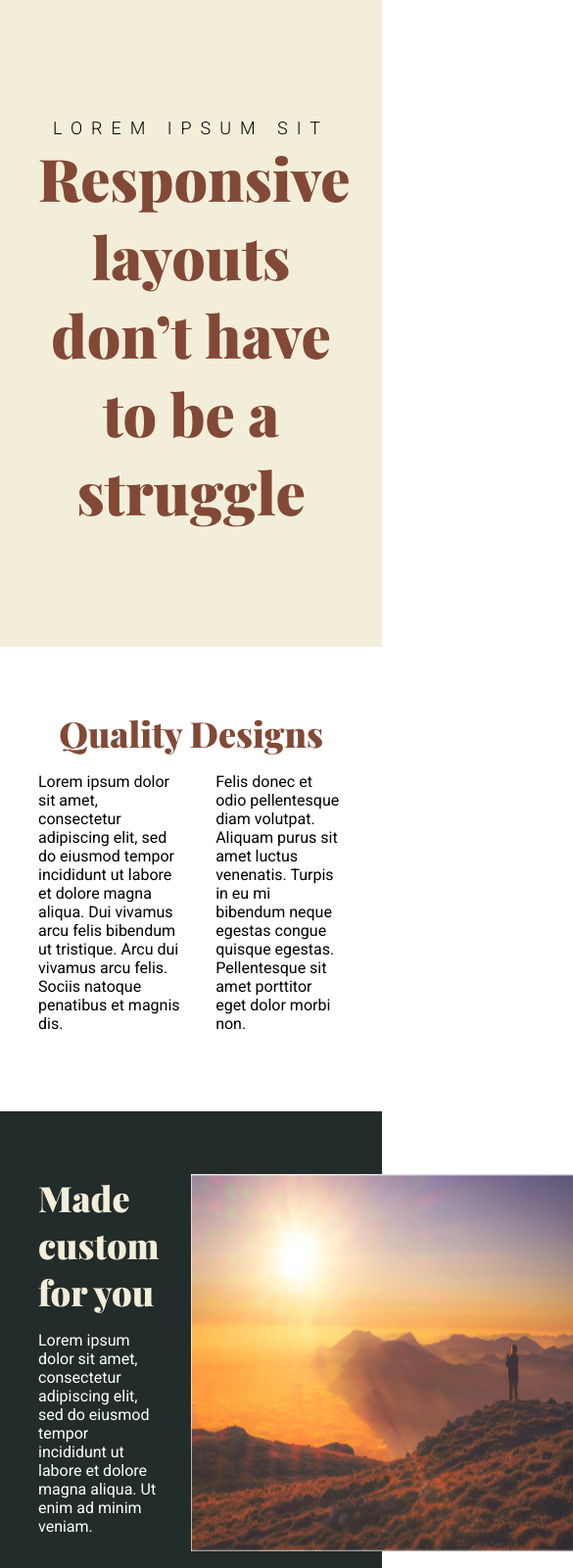
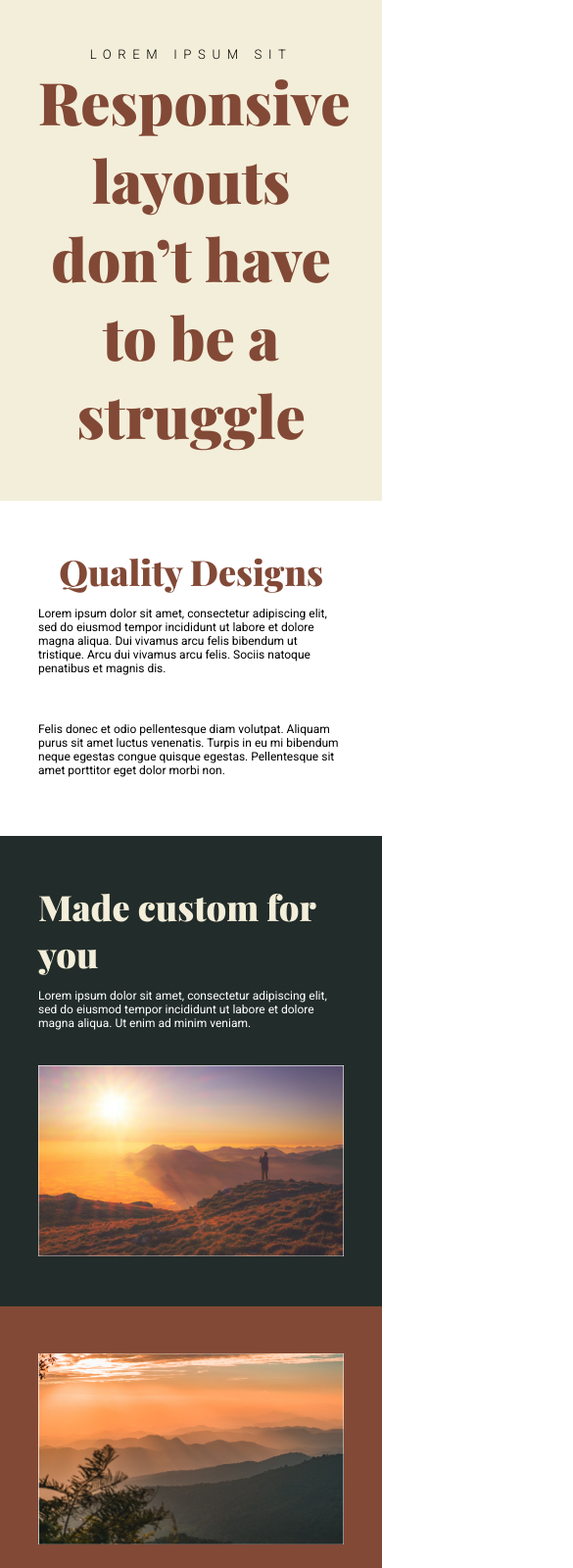
Before and after one commit to neeflez/Conquering-Responsive-Layouts, a plain HTML site: page challenge 6/index.html in a window 390 px wide. Shown: the top 1600 px of the page at 98% size, 585 px wide, since content can reach past the window. Drawn offline with nearby package versions, Linux system fonts and the light colour scheme.

Commit message:
adding media queries to challenge 6
just making layout more responsive

```diff
--- a/challenge 5/style.css
+++ b/challenge 5/style.css
@@ -139,3 +139,14 @@ header {
     display: flex;
     gap: 2em;
 }
+@media (max-width: 800px){
+    .row{
+        display: block;
+    }
+    .hero__text, .hero__img, .primary-content, .sidebar{
+        width: 100%;
+    }
+    .hero__img{
+        margin-top: 2em;
+    }
+}
--- a/challenge 6/index.html
+++ b/challenge 6/index.html
@@ -56,17 +56,18 @@
               enim ad minim veniam.
             </p>
           </div>
-
+          <div>
             <img src="/images/image-01.jpg" alt="desert" />
-
+          </div>
         </div>
       </div>
       <div class="box3">
         <div class="container row">
+          <div>
+            <img src="/images/image-02.jpg" alt="desert" />
+          </div>
+          <div class="right">
 
-            <img src="/images/image-02.jpg" alt="desert" />
-
-          <div class="right">
             <h3>Created with care</h3>
             <p>
               Felis donec et odio pellentesque diam volutpat. Aliquam purus sit
--- a/challenge 6/style.css
+++ b/challenge 6/style.css
@@ -15,15 +15,15 @@ h1, h3{
     text-align: center;
 }
 h1{
-    font-size: 60px;
+    font-size: 5rem;
 }
 h3{
-    font-size: 36px;
+    font-size: 3rem;
 }
 h5{
     font-weight: 300;
     margin: 0 auto;
-    font-size: 18px;
+    font-size: 1.1rem;
     text-align: center;
     text-transform: uppercase;
     letter-spacing: 0.5em;
@@ -58,3 +58,32 @@ h5{
     display: flex;
     align-items: center;
 }
+@media (max-width:770px){
+    img{
+        width: 100%;
+    }
+    .row{
+        flex-direction: column;
+    }
+}
+@media(max-width:500px){
+    :root{
+        font-size: 12px;
+    }
+    .header{
+    background-color:#F3EED9;
+    min-height: 300px;
+}
+}
+@media(max-width:370px){
+    :root{
+        font-size: 6px;
+    }
+}
+@media(max-width:180px){
+   :root{font-size: 4px;}
+   .header{
+    background-color:#F3EED9;
+    min-height: 200px;
+}
+}
```
